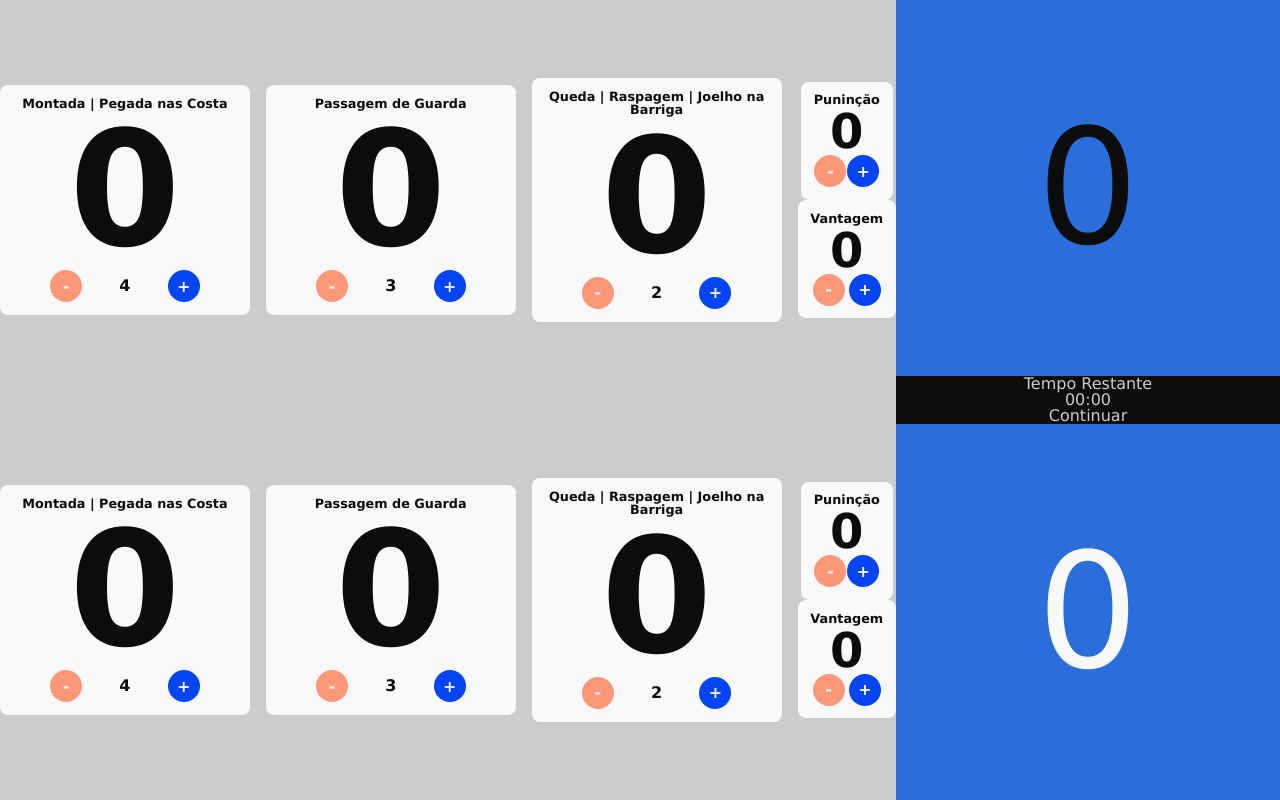
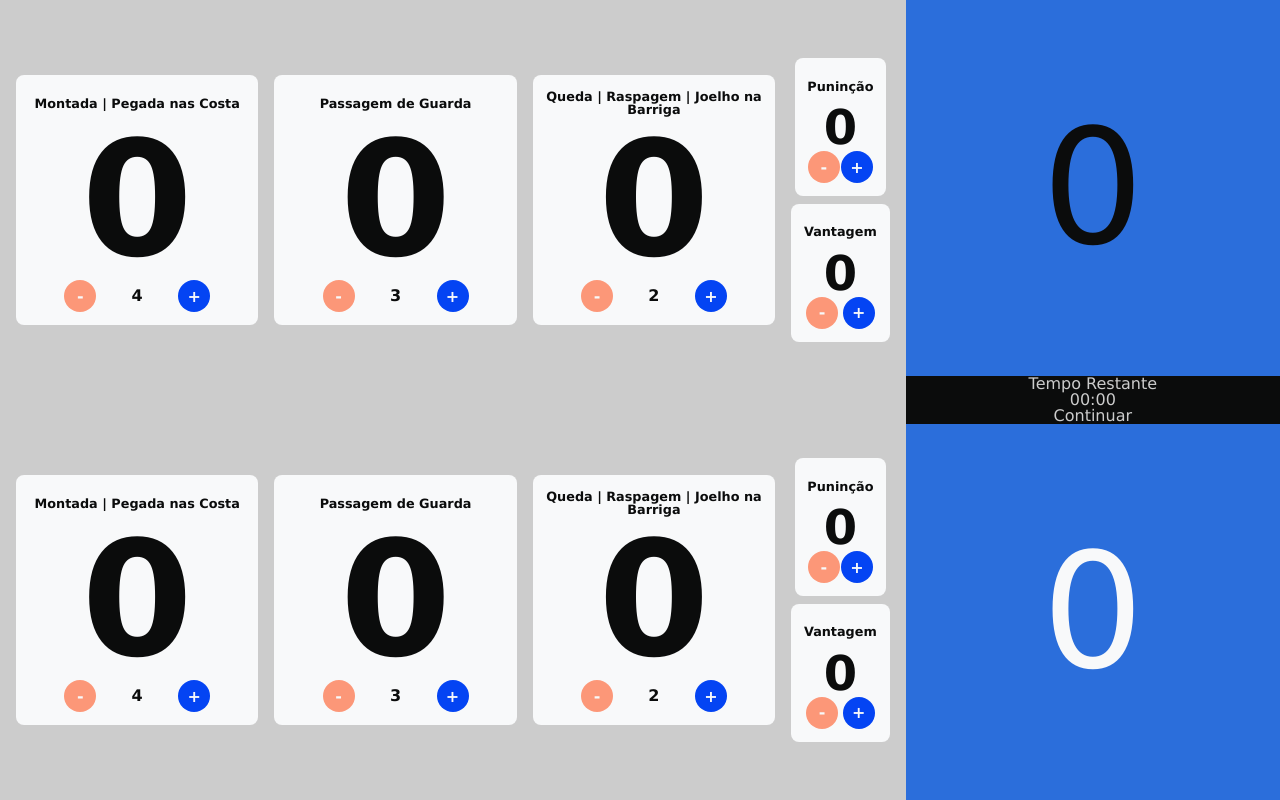
Before and after one commit to geraldoantonio/jiujitsu-scoreboard, a React (Create React App) app: page / in a window 1280 px wide. Built offline with nearby package versions, Linux system fonts and the light colour scheme.

Commit message:
chore: label layout

```diff
--- a/src/components/ColumnOne/index.tsx
+++ b/src/components/ColumnOne/index.tsx
@@ -23,4 +23,5 @@ const Container = styled.div`
   flex: 0.7;
   justify-content: space-around;
   align-items: center;
+  padding: 0 1rem;
 `
--- a/src/components/Game/index.tsx
+++ b/src/components/Game/index.tsx
@@ -43,4 +43,5 @@ const Column = styled.div`
   justify-content: space-around;
   align-items: center;
   flex: 0.25;
+  row-gap: 0.5rem;
 `
--- a/src/components/PointContent/index.tsx
+++ b/src/components/PointContent/index.tsx
@@ -53,9 +53,13 @@ const Container = styled.div`
 `
 
 const Label = styled.label`
+  display: flex;
+  justify-content: center;
+  align-items: center;
   font-size: 0.8rem;
   font-weight: bold;
   text-align: center;
+  min-height: 2rem;
 `
 
 const Content = styled.div<{ fontSize: number }>`
```
